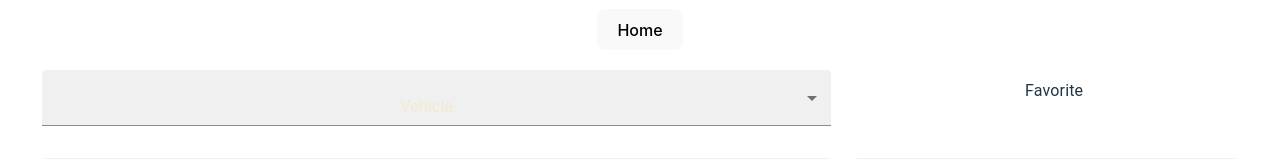
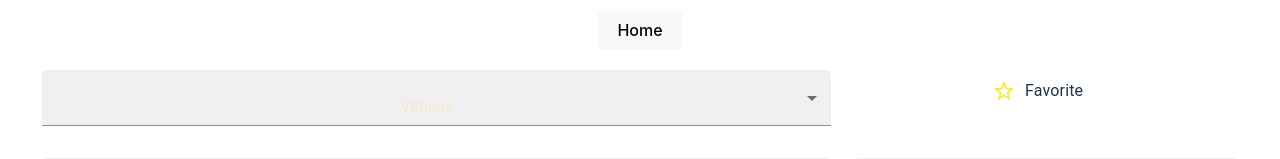
Before and after one commit to AugustoLL/Star-Wars-Garage, a React (Vite) app: page /add in a window 1280 px wide. Shown: the part 148-307 px from the top of the page. Built offline with nearby package versions, Linux system fonts and the light colour scheme.

Commit message:
remove unnecesary css

```diff
--- a/src/components/AddSpacecraftForm.css
+++ b/src/components/AddSpacecraftForm.css
@@ -1,17 +1,4 @@
-form {
-  /*! flex: fit-content; */
-  display: grid;
+.favorite-checkbox {
+  border-color: #fee818 !important;
+  color: #fee818 !important;
 }
-form > *,
-form > div > select {
-  margin-top: 10px;
-  padding: 10px;
-}
-form > div > select {
-  margin-right: 20px;
-}
-
-.favorite-checkbox {
-  border-color: white !important;
-  color: white !important;
-}
```
